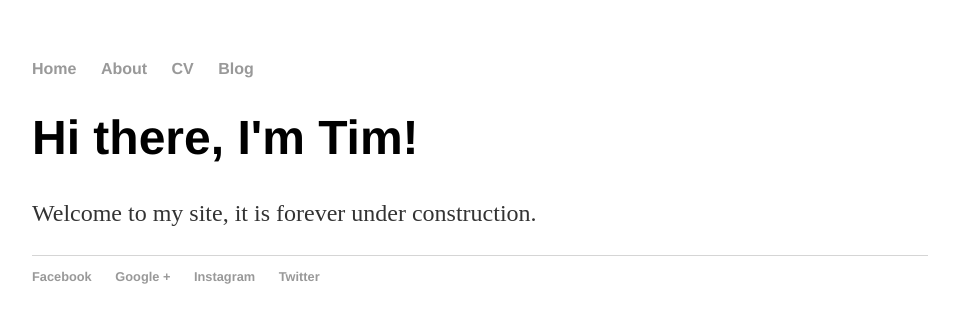
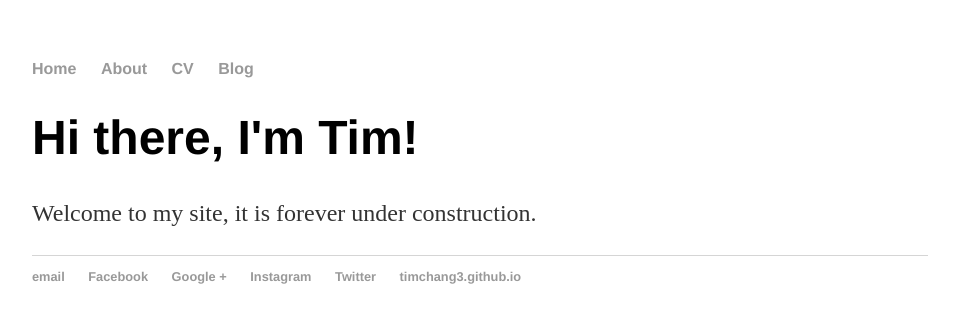
Before and after one commit to timchang3/timchang3.github.io, a Jekyll site: the page built from index.html, in a window 1280 px wide. Shown: the top 323 px of the page, without its empty margins (160-1119 px from the left). Built offline with Jekyll 4.4.1, drawn with Linux system fonts in a browser that asks for light colours.

Commit message:
Update footer.html

```diff
--- a/_includes/footer.html
+++ b/_includes/footer.html
@@ -1,5 +1,6 @@
 <footer>
             <ul>
+                <li><a href="mailto:timchang3@gmail.com">email</a></li>
                 <li>
                   <a href="https://www.facebook.com/">Facebook</a>
                 </li>
@@ -12,5 +13,6 @@
                 <li>
                   <a href="https://twitter.com/quyenchangdds">Twitter</a>
                 </li>
+                <li><a href="http://timchang3.github.io">timchang3.github.io</a></li>
             </ul>
 </footer>
```
